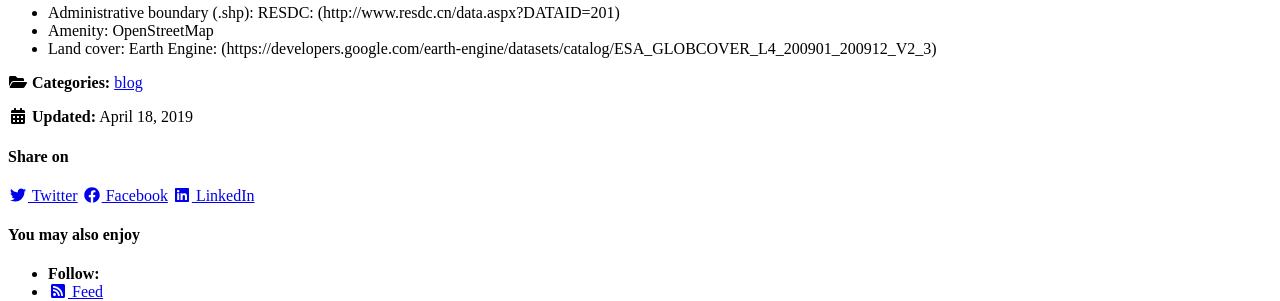
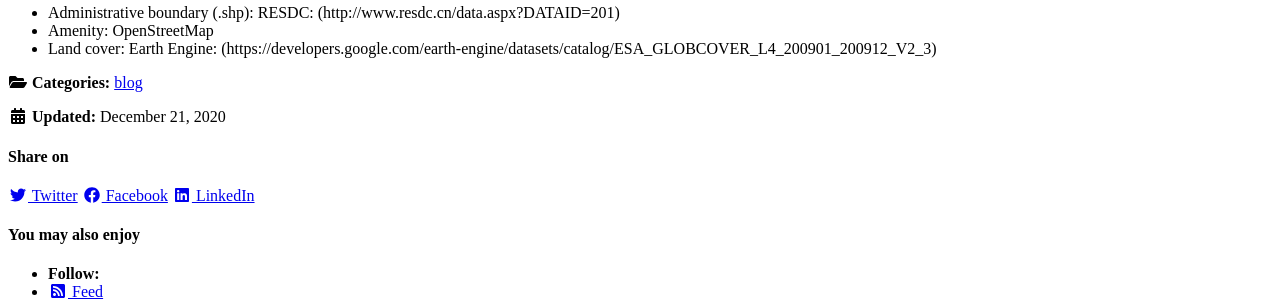
Before and after one commit to boqianxu/CategorizingChineseCities, a Jekyll site: the page built from _posts/2020-12-21-introduction.md, in a window 1280 px wide. Shown: the part 686-987 px from the top of the page. Built offline with Jekyll 4.4.1, drawn with Linux system fonts in a browser that asks for light colours; cached includes are drawn as plain includes; nearby versions of some CDN libraries.

Commit message:
Update 2020-12-21-introduction.md

```diff
--- a/_posts/2020-12-21-introduction.md
+++ b/_posts/2020-12-21-introduction.md
@@ -1,6 +1,6 @@
 ---
 title: "Introduction"
-date: 2019-04-18T15:34:30-04:00
+date: 2020-12-21
 categories:
   - blog
 tags:
```
